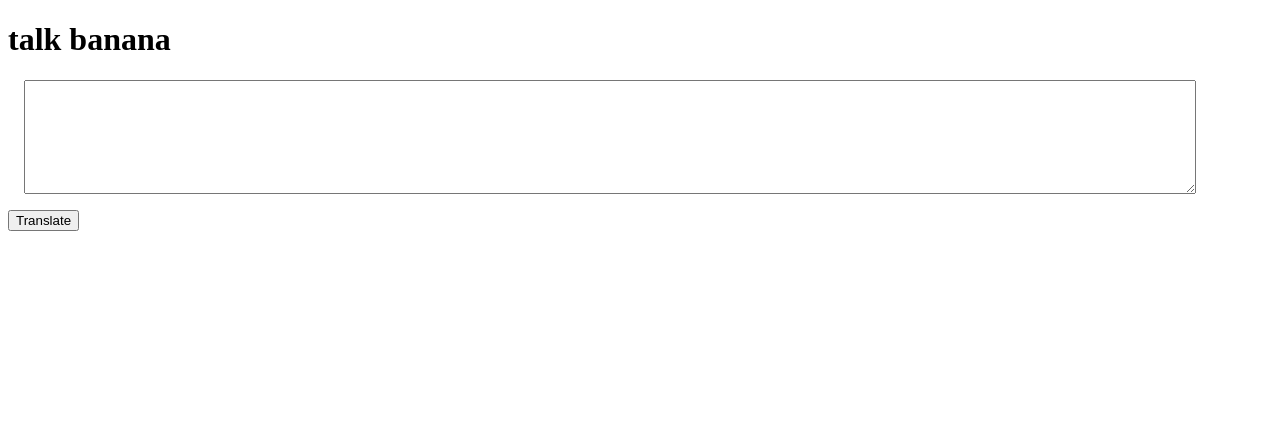
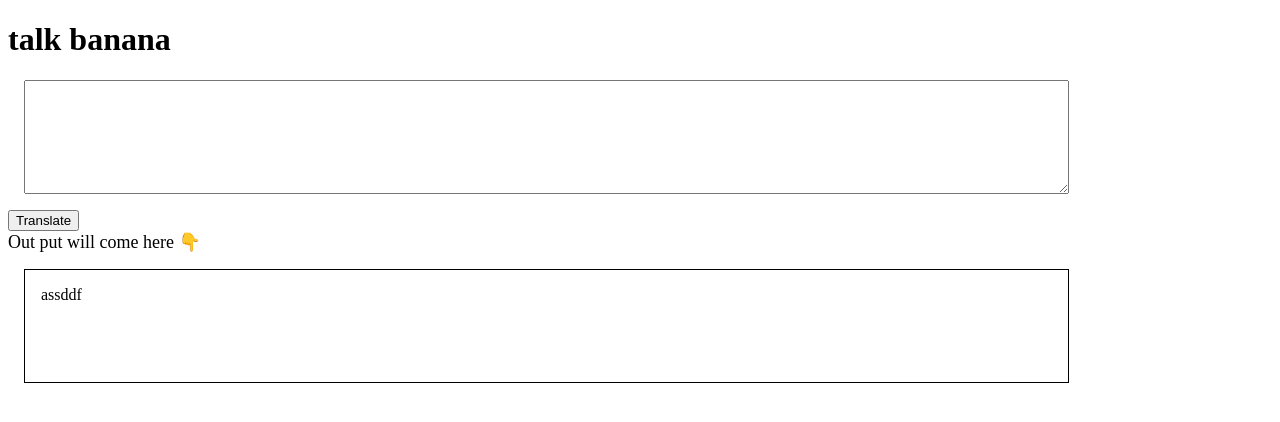
Before and after one commit to svmanjula/neogcamp-Banana-speak, a plain HTML site: page index.html in a window 1280 px wide. Both pictures are taken after a click on the button "Translate". Drawn offline with Linux system fonts and the light colour scheme.

Commit message:
input out processing done

```diff
--- a/app.js
+++ b/app.js
@@ -1,11 +1,9 @@
-var btnTranslate = document.querySelector("#btn-translate")
-var txtinput = document.querySelector("#txt-input")
-
-console.log(txtinput)
+var btnTranslate = document.querySelector("#btn-translate");
+var txtInput = document.querySelector("#txt-input");
+var outputDiv = document.querySelector("#output");
 
 function clickeventhander(){
-    console.log("clicked");
-    console.log("input", txtinput.value);
+    outputDiv.innerText = "assddf " + txtInput.value;
 };
 
 btnTranslate.addEventListener("click", clickeventhander)
--- a/index.html
+++ b/index.html
@@ -7,12 +7,20 @@
     <title>Banana-speak</title>
     <style>
         textarea{
-            width:90%;
+            width:80%;
             display: block;
             margin: 1rem;
             height: 10vh;
             padding: 1rem;
 
+        }
+
+        #output{
+            border: 1px solid black;
+            height: 10vh;
+            width: 80%;
+            margin: 1rem;
+            padding: 1rem;
         }
     </style>
 </head>
@@ -24,6 +32,11 @@
     <button id="btn-translate"> Translate</button>
 
 
+    <div style="font-size: large">Out put will come here
+        👇</div>
+    <div id="output"></div>
+
+
     <script src="app.js" type="text/javascript">   </script>
 </body>
 </html>
```
